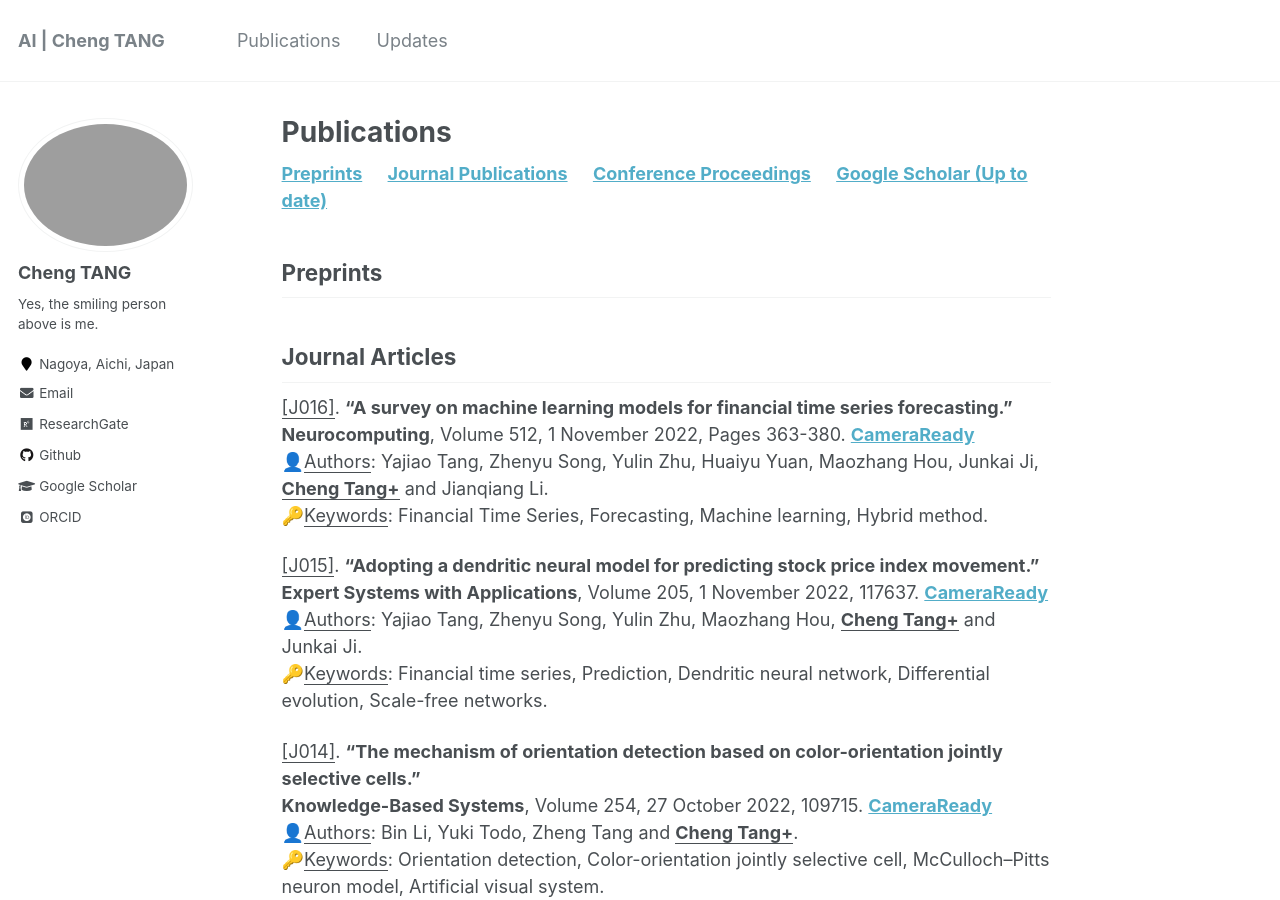
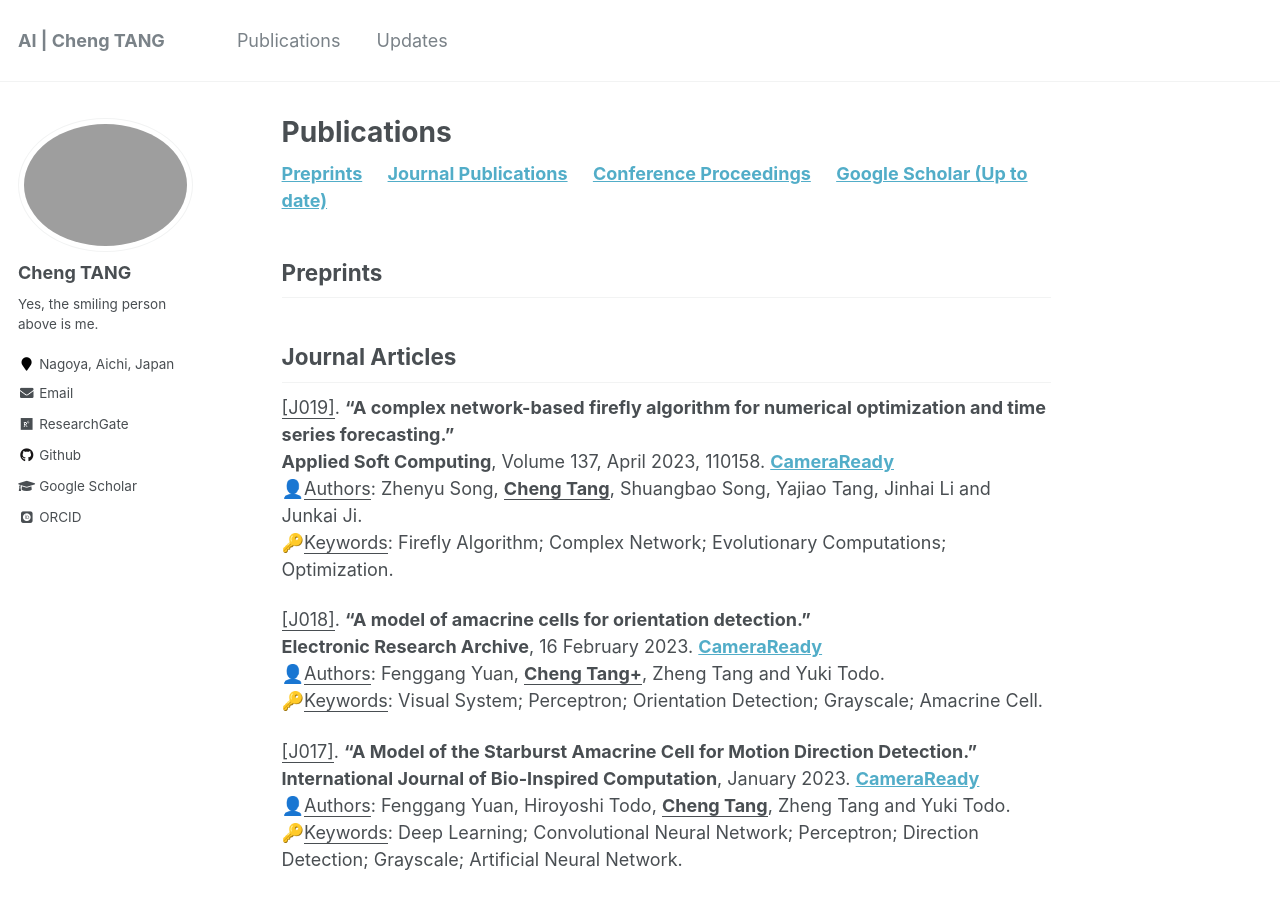
Before and after one commit to ChengTANG-AI/chengtang-ai.github.io, a Jekyll site: the page built from _pages/JournalPublications.md, in a window 1280 px wide and 900 px high. Built offline with Jekyll 4.4.1, drawn with Linux system fonts in a browser that asks for light colours; some web fonts are replaced; comment, search, counter and statistics services are not loaded.

Commit message:
Update JournalPublications.md

```diff
--- a/_pages/JournalPublications.md
+++ b/_pages/JournalPublications.md
@@ -16,7 +16,20 @@ Preprints
 Journal Articles
 </h2>
 
+<u>[J019]</u>. **"A complex network-based firefly algorithm for numerical optimization and time series forecasting."**
+**Applied Soft Computing**, Volume 137, April 2023, 110158. **[CameraReady](https://doi.org/10.1016/j.asoc.2023.110158)**
+👤<u>Authors</u>: Zhenyu Song, **<u>Cheng Tang</u>**, Shuangbao Song, Yajiao Tang, Jinhai Li and Junkai Ji.
+🔑<u>Keywords</u>: Firefly Algorithm; Complex Network; Evolutionary Computations; Optimization.
 
+<u>[J018]</u>. **"A model of amacrine cells for orientation detection."**
+**Electronic Research Archive**, 16 February 2023. **[CameraReady](https://doi.org/10.3934/era.2023103)**
+👤<u>Authors</u>: Fenggang Yuan, **<u>Cheng Tang+</u>**, Zheng Tang and Yuki Todo.
+🔑<u>Keywords</u>: Visual System; Perceptron; Orientation Detection; Grayscale; Amacrine Cell.
+
+<u>[J017]</u>. **"A Model of the Starburst Amacrine Cell for Motion Direction Detection."**
+**International Journal of Bio-Inspired Computation**, January 2023. **[CameraReady](https://doi.org/10.1504/IJBIC.2022.10053950)**
+👤<u>Authors</u>: Fenggang Yuan, Hiroyoshi Todo, **<u>Cheng Tang</u>**, Zheng Tang and Yuki Todo.
+🔑<u>Keywords</u>: Deep Learning; Convolutional Neural Network; Perceptron; Direction Detection; Grayscale; Artificial Neural Network.
 
 <u>[J016]</u>. **"A survey on machine learning models for financial time series forecasting."**
 **Neurocomputing**, Volume 512, 1 November 2022, Pages 363-380. **[CameraReady](https://doi.org/10.1016/j.neucom.2022.09.003)**
```
